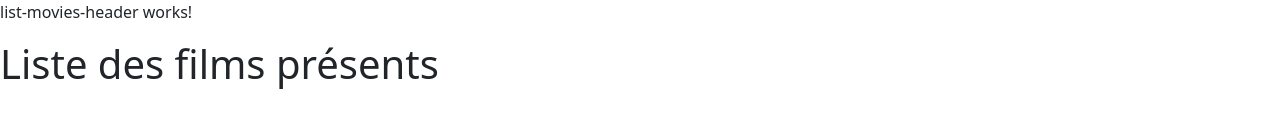
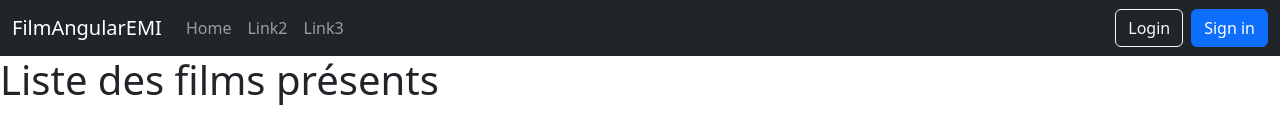
Before and after one commit to p0lzx/filmangular, an Angular app: page / in a window 1280 px wide. Shown: the top 134 px of the page. Built offline with nearby package versions, Linux system fonts and the light colour scheme; no server answers.

Commit message:
fixing the movies routing

```diff
--- a/src/app/app.routes.ts
+++ b/src/app/app.routes.ts
@@ -1,3 +1,11 @@
 import { Routes } from '@angular/router';
+import { App } from './app';
+import { Movies } from './services/movies';
+import { ListeMovies } from './liste-movies/liste-movies';
+import { MoviesDetail } from './liste-movies/movies-detail/movies-detail';
 
-export const routes: Routes = [];
+export const routes: Routes = [
+  { path: 'movies', component: ListeMovies },
+  { path: '', component: App },
+  { path: 'movies/:id', component: MoviesDetail },
+];
--- a/src/app/liste-movies/list-movies-header/list-movies-header.html
+++ b/src/app/liste-movies/list-movies-header/list-movies-header.html
@@ -1 +1,25 @@
-<p>list-movies-header works!</p>
+<nav class="navbar navbar-expand-sm navbar-dark bg-dark">
+  <div class="container-fluid">
+    <a class="navbar-brand" href="">FilmAngularEMI</a>
+    <button class="navbar-toggler" type="button" data-bs-toggle="collapse" data-bs-target="#mynavbar">
+      <span class="navbar-toggler-icon"></span>
+    </button>
+    <div class="collapse navbar-collapse" id="mynavbar">
+      <ul class="navbar-nav me-auto">
+        <li class="nav-item">
+          <a class="nav-link" href="">Home</a>
+        </li>
+        <li class="nav-item">
+          <a class="nav-link" href="">Link2</a>
+        </li>
+        <li class="nav-item">
+          <a class="nav-link" href="fca&">Link3</a>
+        </li>
+      </ul>
+      <form class="d-flex">
+        <button class="btn btn-outline-light me-2" type="button">Login</button>
+        <button class="btn btn-primary" type="button">Sign in</button>
+      </form>
+    </div>
+  </div>
+</nav>
--- /dev/null
+++ b/src/app/services/movies.ts
@@ -0,0 +1,37 @@
+import { Service } from '@angular/core';
+import { HttpClient } from '@angular/common/http';
+import { Observable } from 'rxjs';
+
+@Service()
+export class Movies {
+  constructor(private http: HttpClient) {}
+  private apiUrl = "https://api.themoviedb.org/"
+
+  getMovies(page: number = 1): Observable<any> {
+    return this.http.get<any>('${this.apiUrl}/movie/popular', {
+      params: {
+        api_key: this.apiKey,
+        page: page.toString(),
+        language: 'fr-FR',
+      },
+    });
+  }
+
+  getMoviesDetail(id: number ): Observable<any> {
+    return this.http.get<any>('${this.apiUrl}/movie/${id}', {
+      params: {
+        api_key: this.apiKey,
+          language: 'fr-FR',
+      },
+    });
+  }
+
+  searchMovies(query: string): Observable<any> {
+    return this.http.get<any>('${this.apiUrl}/search/movie', {
+      params: {
+        api_key: this.apiKey,
+        query: query,
+        language: 'fr-FR',
+      },
+    });
+  }}
```
